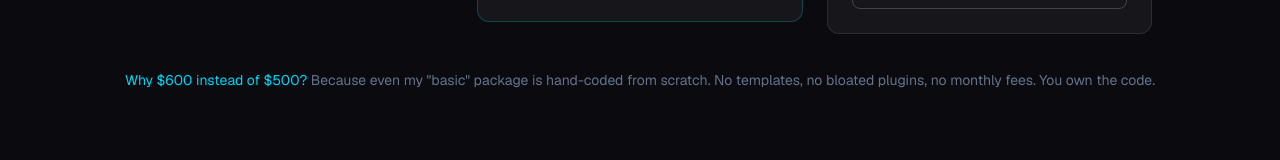
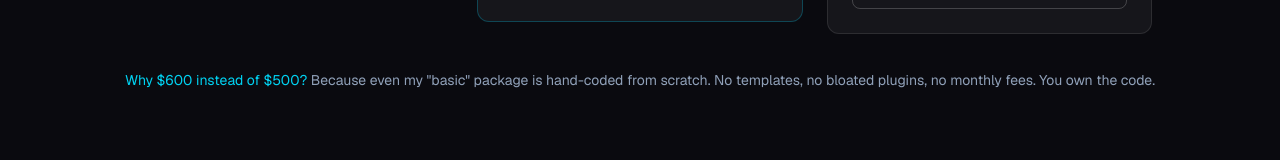
Before and after one commit to TheHerse/portfolio, a Next.js app: page / in a window 1280 px wide. Shown: the part 2973-3133 px from the top of the page. Built offline with nearby package versions, Linux system fonts and the light colour scheme.

Commit message:
fix: contrast on pricing explanation text

```diff
--- a/src/app/components/Pricing.tsx
+++ b/src/app/components/Pricing.tsx
@@ -180,7 +180,7 @@
 
       {/* Comparison hint */}
       <div className="mt-8 text-center">
-        <p className="text-sm text-slate-500">
+        <p className="text-sm text-slate-400">
           <span className="text-cyan-400">Why $600 instead of $500?</span> Because even my "basic" package is hand-coded from scratch.
           No templates, no bloated plugins, no monthly fees. You own the code.
         </p>
```
